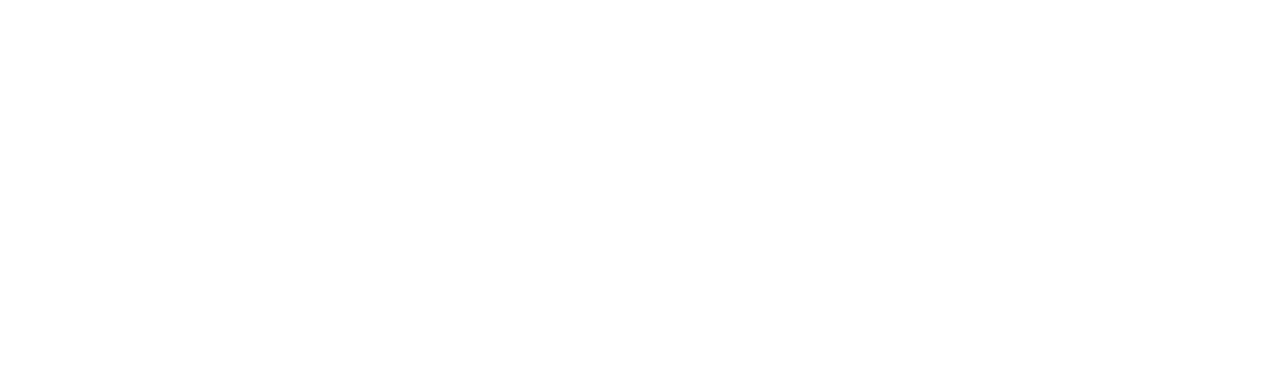
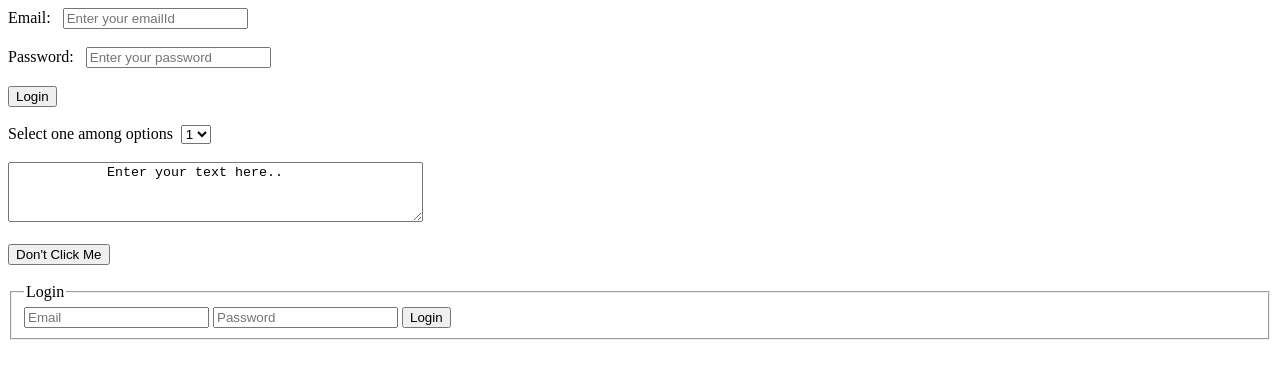
Before and after one commit to jayaporalla/HTML_CSS_Practice, a plain HTML site: page basicHTML/formElements.html in a window 1280 px wide. Drawn offline with Linux system fonts and the light colour scheme.

Commit message:
basicHTML code updated

```diff
--- a/basicHTML/formElements.html
+++ b/basicHTML/formElements.html
@@ -6,8 +6,41 @@
     <title>Document</title>
 </head>
 <body>
-    <form>
-
+    <form action="/submitform" method="post" target="_blank" autocomplete="on">
+        <label for="email">Email: </label>&nbsp;
+        <input type="email" name="email" placeholder="Enter your emailId"/>
+        <br><br>
+        <label for="pwd">Password: </label>&nbsp;
+        <input type="password" name="pwd" placeholder="Enter your password"/>
+        <br><br>
+        <input type="submit" value="Login"/>
+        <br><br>
+        <label>Select one among options</label>&nbsp;
+        <select size="1">
+            <option value="1">1</option>
+            <option value="2">2</option>
+            <option value="3">3</option>
+            <option value="4">4</option>
+        </select>
+        <br><br>
+        <textarea rows="15" cols="20" style="width: 409px; height: 54px; max-width: 500px; max-height: 500px;">
+            Enter your text here..
+        </textarea>
+        <br><br>
+        <button onclick="alert('Why you click me 🥲')">Don't Click Me</button>
+        <br><br>
+        <fieldset>
+            <legend>Login</legend>
+            <input type="email" name="email" placeholder="Email" list="mylist" required/>
+            <input type="password" name="password" placeholder="Password" required/>
+            <datalist id="mylist">
+                <option value="Jayasri">
+                <option value="Likki">
+                <option value="Puppy">
+                <option value="Chinni">
+            </datalist>
+            <input type="submit" name="login" value="Login" formaction="/submitdata" formenctype="multipart/form-data" formmethod="post" formtarget="_blank"/>
+        </fieldset>
     </form>
 </body>
 </html>
```
Also changed, not shown: basicHTML/semanticElements.html (added, +42 -0 lines).
